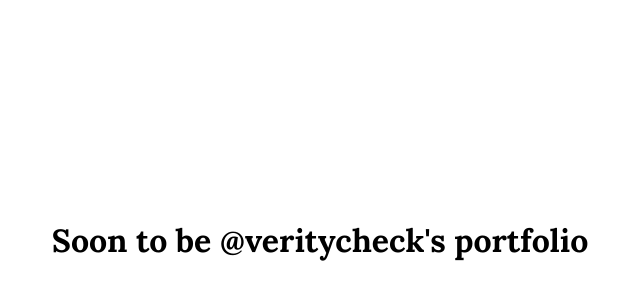
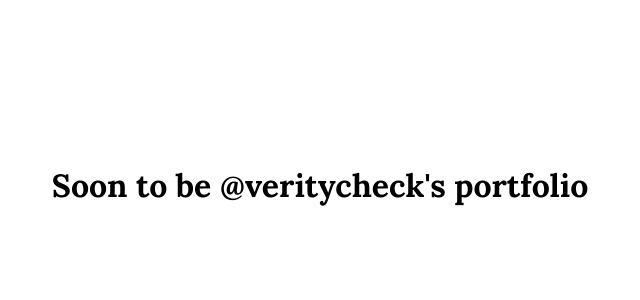
Before and after one commit to veritycheck/veritycheck, a plain HTML site: page index.html in a window 1280 px wide. Shown: the part 190-490 px from the top of the page, without its empty margins (320-960 px from the left). Drawn offline with Linux system fonts and the light colour scheme.

Commit message:
Update index.html

```diff
--- a/index.html
+++ b/index.html
@@ -15,7 +15,7 @@
         text-align:center;
         top: 50%;
         left: 50%;
-        transform: translate(-50%,-28%);
+        transform: translate(-50%,-160%);
     }
     </style>
   </head>
```
